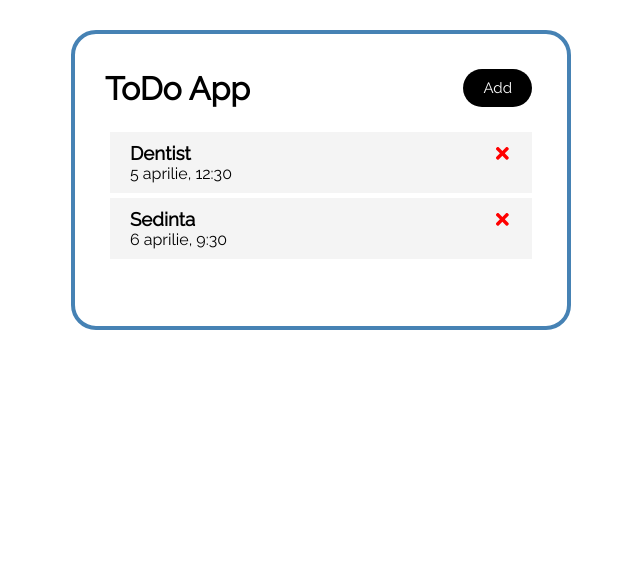
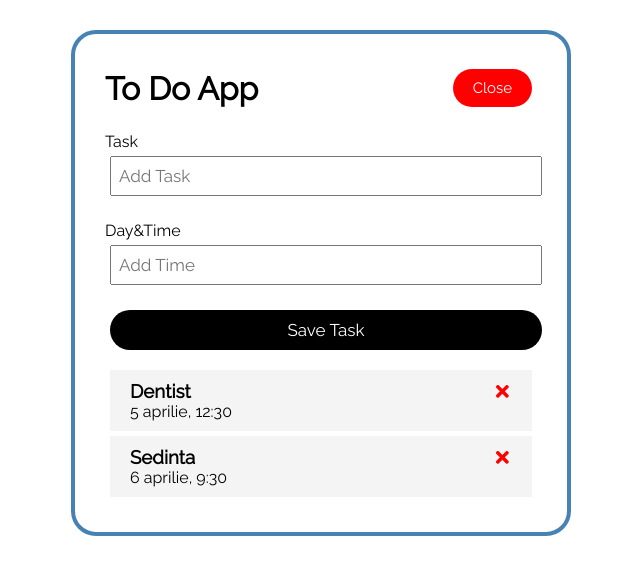
Before and after one commit to DeeaEmilia/To-Do-App, a React (Vite) app: page / in a window 1280 px wide. Both pictures are taken after a click on the button "Add". Shown: the top 574 px of the page, without its empty margins (319-959 px from the left). Built offline with nearby package versions, Linux system fonts and the light colour scheme.

Commit message:
functionality

```diff
--- a/src/App.jsx
+++ b/src/App.jsx
@@ -18,6 +18,7 @@ function getTasks() {
 
 function App() {
     const [tasks, setTasks] = useState([]);
+    const [showAddTask, setShowAddTask] = useState(false);
 
     useEffect(() => {
         const data = getTasks();
@@ -35,17 +36,80 @@ function App() {
     return (
         <div className="container">
             <header className="header">
-                <h1>ToDo App</h1>
-                <Button text="Add" />
+                <h1>To Do App</h1>
+                <Button
+                    color={showAddTask ? 'red' : 'green'}
+                    text={showAddTask ? 'Close' : 'Add'}
+                    onClick={() => setShowAddTask(!showAddTask)}
+                />
             </header>
-            <Tasks tasks={tasks} onDelete={deleteTask} />
+            {showAddTask && <AddTask />}
+            {tasks.length > 0 ? (
+                <Tasks tasks={tasks} onDelete={deleteTask} />
+            ) : (
+                'No tasks to show'
+            )}
         </div>
     );
 }
 
-function Button({ color, text }) {
+function AddTask({ onAdd }) {
+    const [name, setName] = useState('');
+    const [time, setTime] = useState('');
+
+    const handleSubmit = (event) => {
+        event.preventDefault();
+        if (!name || !time) {
+            alert('Please add task name and time');
+            return;
+        }
+
+        onAdd({ name, time });
+
+        setName('');
+        setTime('');
+    };
+
     return (
-        <button className="btn" style={{ backgroundColor: color }}>
+        <from className="add-form" onSubmit={handleSubmit}>
+            <div className="form-control">
+                <label htmlFor="task-name">Task</label>
+                <input
+                    type="text"
+                    name="task-name"
+                    placeholder="Add Task"
+                    value={name}
+                    onChange={(event) => setName(event.target.value)}
+                />
+            </div>
+            <div className="form-control">
+                <label htmlFor="date">Day&Time</label>
+                <input
+                    type="text"
+                    name="date"
+                    placeholder="Add Time"
+                    value={time}
+                    onChange={(event) => setTime(event.target.value)}
+                />
+            </div>
+            <div className="form-control">
+                <input
+                    type="submit"
+                    value="Save Task"
+                    className="btn btn-block"
+                />
+            </div>
+        </from>
+    );
+}
+
+function Button({ color, text, onClick }) {
+    return (
+        <button
+            onClick={onClick}
+            className="btn"
+            style={{ backgroundColor: color }}
+        >
             {text}
         </button>
     );
@@ -66,8 +130,10 @@ function Task({ task, onDelete }) {
         <div className="task">
             <h3>
                 {task.text}
-                <FaTimes style={{ color: 'red', cursor: 'pointer' }}
-                    onClick={() => onDelete(task.id) } />
+                <FaTimes
+                    style={{ color: 'red', cursor: 'pointer' }}
+                    onClick={() => onDelete(task.id)}
+                />
             </h3>
             <p>{task.day}</p>
         </div>
```
